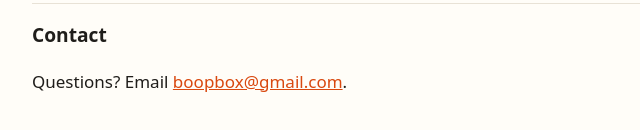
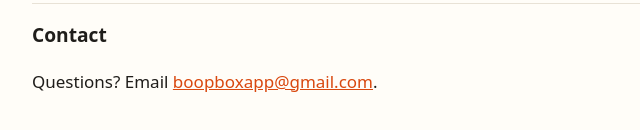
Before and after one commit to KingMicahB/boopbox, a plain HTML site: page privacy-policy/index.html in a window 1280 px wide. Shown: the part 2434-2564 px from the top of the page, 264-904 px from the left. Drawn offline with Linux system fonts and the light colour scheme.

Commit message:
Fix contact email on privacy policy and terms
Co-Authored-By: Claude Opus 5.5 <noreply@anthropic.com>

```diff
--- a/privacy-policy/index.html
+++ b/privacy-policy/index.html
@@ -97,7 +97,7 @@ happen on Yoto's and Google's own screens, which a parent controls.</p>
 <p>Using BoopBox is also covered by the <a href="../terms/">Terms of Service</a>.</p>
 
 <h2>Contact</h2>
-<p>Questions? Email <a href="mailto:boopbox@gmail.com">boopbox@gmail.com</a>.</p>
+<p>Questions? Email <a href="mailto:boopboxapp@gmail.com">boopboxapp@gmail.com</a>.</p>
 </main>
 </body>
 </html>
```
Also changed, not shown: terms/index.html (+1 -1 lines).
